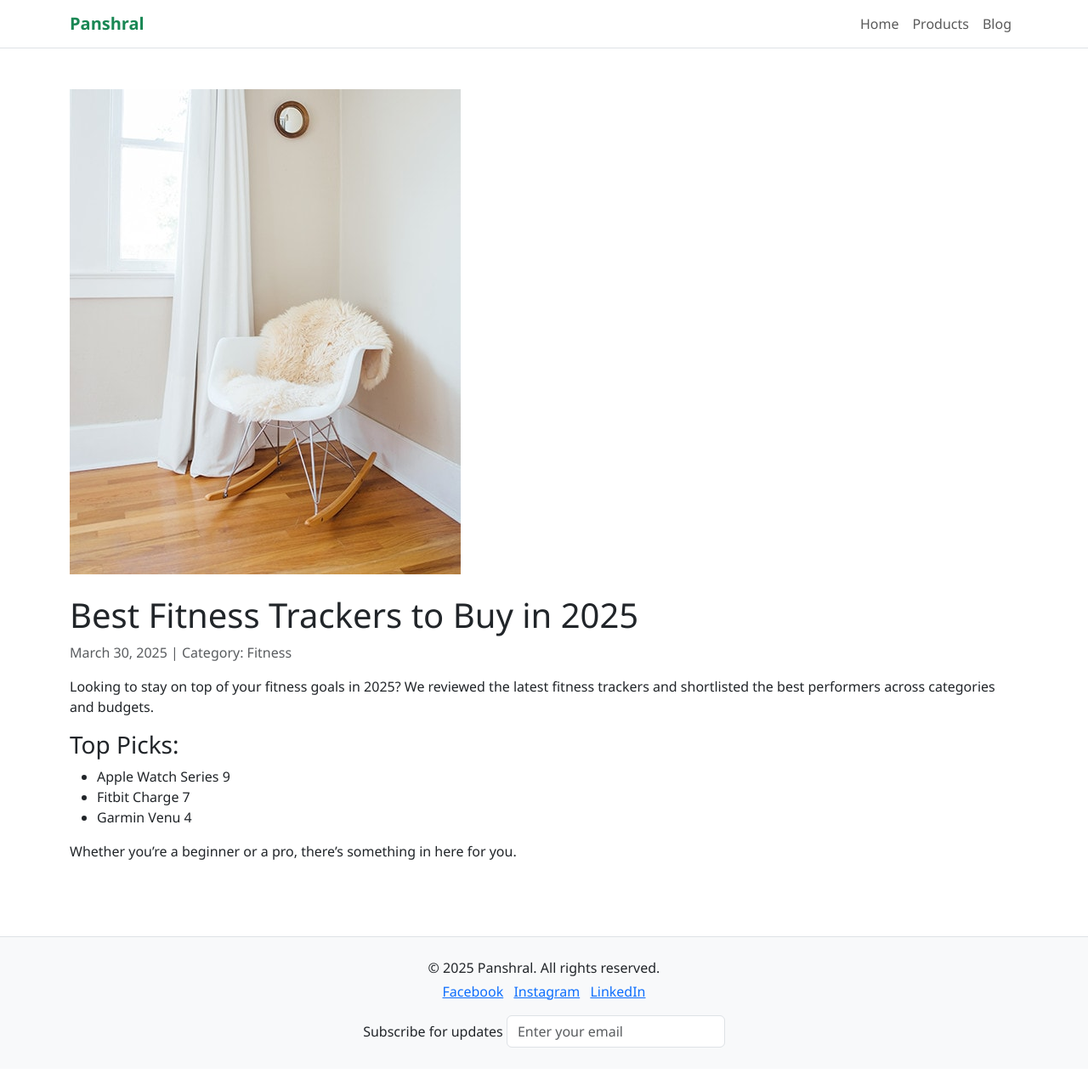
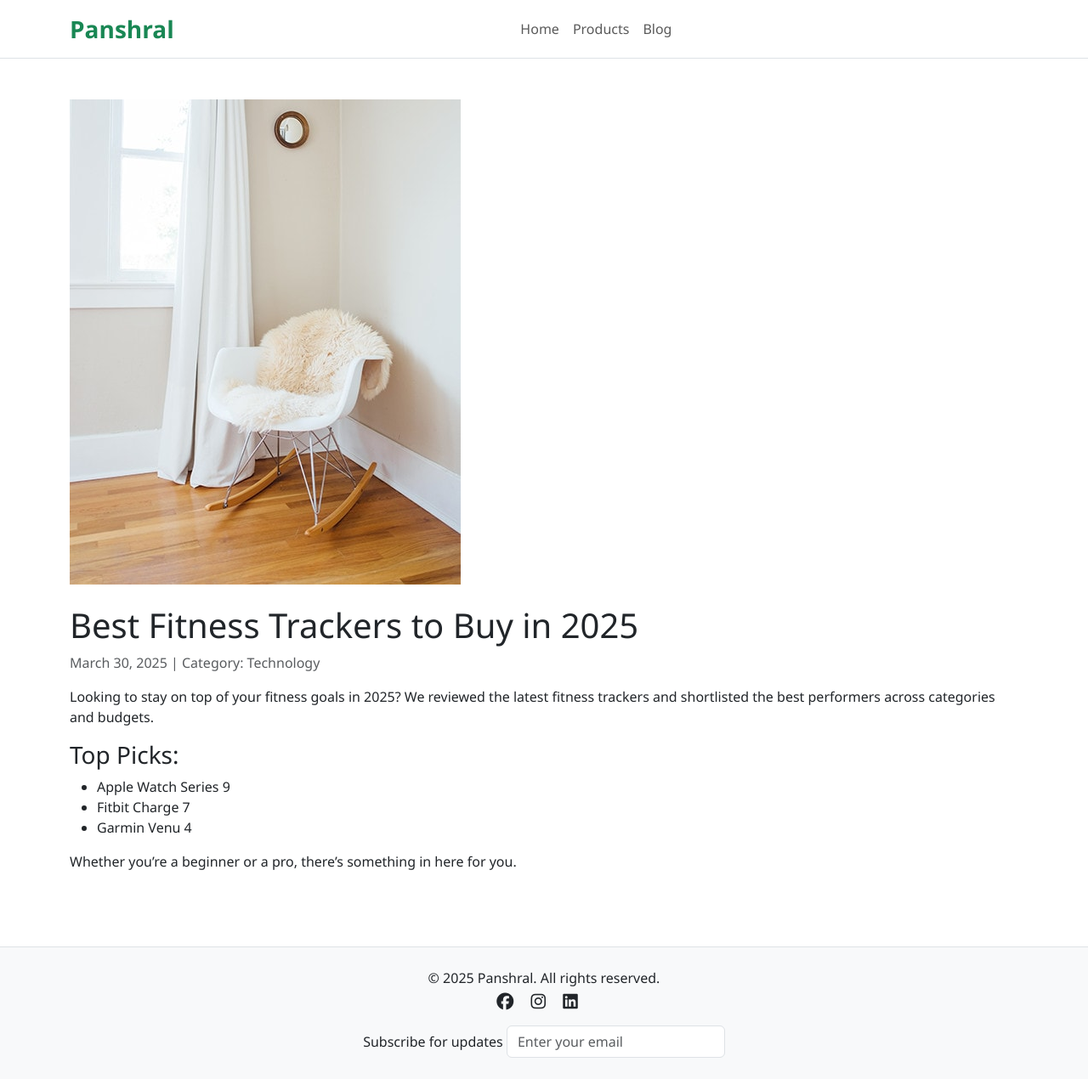
Before and after one commit to Panshral/Panshral.github.io, a Jekyll site: the page built from _posts/2025-03-30-fitness-tracker-second-review.md, in a window 1280 px wide. Shown: the whole page at 85% size. Built offline with Jekyll 4.4.1, drawn with Linux system fonts in a browser that asks for light colours.

Commit message:
Updates to Visual Icons

```diff
--- a/_includes/footer.html
+++ b/_includes/footer.html
@@ -1,12 +1,12 @@
 <footer class="bg-light border-top py-4 mt-5">
   <div class="container text-center">
     <p class="mb-1">&copy; {{ site.time | date: '%Y' }} Panshral. All rights reserved.</p>
-    <div>
-      <a href="#" class="me-2">Facebook</a>
-      <a href="#" class="me-2">Instagram</a>
-      <a href="#">LinkedIn</a>
+    <div class="mb-3">
+      <a href="#" class="me-3 text-dark"><i class="fab fa-facebook fa-lg"></i></a>
+      <a href="#" class="me-3 text-dark"><i class="fab fa-instagram fa-lg"></i></a>
+      <a href="#" class="me-3 text-dark"><i class="fab fa-linkedin fa-lg"></i></a>
     </div>
-    <form class="mt-3">
+    <form class="mt-2">
       <label for="subscribe" class="form-label">Subscribe for updates</label>
       <input type="email" id="subscribe" class="form-control w-auto d-inline-block" placeholder="Enter your email">
     </form>
--- a/_includes/header.html
+++ b/_includes/header.html
@@ -1,12 +1,12 @@
 <header class="border-bottom mb-4">
   <nav class="navbar navbar-expand-lg navbar-light bg-white">
-    <div class="container">
-      <a class="navbar-brand fw-bold text-success" href="/">Panshral</a>
-      <button class="navbar-toggler" type="button" data-bs-toggle="collapse" data-bs-target="#navbarNav">
+    <div class="container d-flex justify-content-between align-items-center">
+      <a class="navbar-brand fw-bold text-success mx-auto text-center" href="/" style="font-size: 1.75rem;">Panshral</a>
+      <button class="navbar-toggler position-absolute end-0" type="button" data-bs-toggle="collapse" data-bs-target="#navbarNav">
         <span class="navbar-toggler-icon"></span>
       </button>
-      <div class="collapse navbar-collapse" id="navbarNav">
-        <ul class="navbar-nav ms-auto">
+      <div class="collapse navbar-collapse justify-content-center" id="navbarNav">
+        <ul class="navbar-nav">
           <li class="nav-item"><a class="nav-link" href="/">Home</a></li>
           <li class="nav-item"><a class="nav-link" href="/products.html">Products</a></li>
           <li class="nav-item"><a class="nav-link" href="/blog.html">Blog</a></li>
--- a/_posts/2025-03-30-fitness-tracker-second-review.md
+++ b/_posts/2025-03-30-fitness-tracker-second-review.md
@@ -2,7 +2,7 @@
 layout: post
 title: "Best Fitness Trackers to Buy in 2025"
 date: 2025-03-30
-category: Fitness
+category: Technology
 cover_image: /assets/img/product-img/product5.jpg
 ---
 
```
